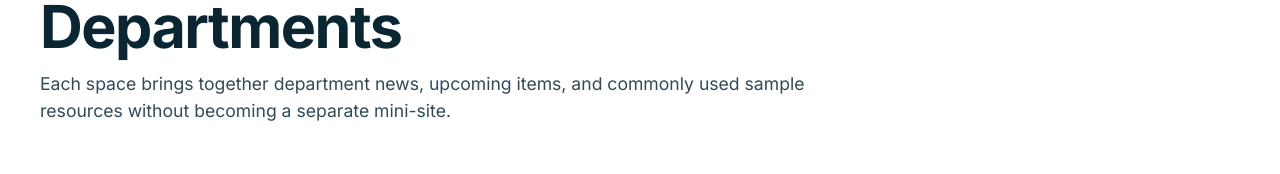
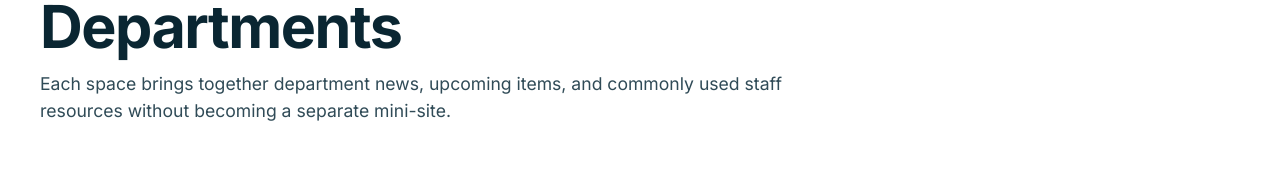
Before and after one commit to htmtj/bethlehem-inn-staff-hub-reader, a React (Vite) app: page /departments in a window 1280 px wide. Shown: the part 179-353 px from the top of the page. Built offline with nearby package versions, Linux system fonts and the light colour scheme.

Commit message:
Clarify approved resource labeling

```diff
--- a/src/components/SearchDialog.tsx
+++ b/src/components/SearchDialog.tsx
@@ -42,7 +42,7 @@ export function SearchDialog({ open, onClose }: SearchDialogProps) {
         <div className="search-dialog__header">
           <div>
             <h2>Search the Staff Hub</h2>
-            <p>Find active news, upcoming items, departments, and sample resources.</p>
+            <p>Find active news, upcoming items, departments, and staff resources.</p>
           </div>
           <button aria-label="Close search" className="icon-button" onClick={onClose} type="button">
             <X aria-hidden="true" />
@@ -62,7 +62,7 @@ export function SearchDialog({ open, onClose }: SearchDialogProps) {
         </label>
         <div aria-live="polite" className="search-results">
           {!query.trim() ? (
-            <p className="search-prompt">Start typing to search the active sample content.</p>
+            <p className="search-prompt">Start typing to search current Staff Hub content.</p>
           ) : results.length ? (
             <>
               <p className="result-count">
--- a/src/pages/DepartmentsPage.tsx
+++ b/src/pages/DepartmentsPage.tsx
@@ -12,7 +12,7 @@ export function DepartmentsPage() {
     <div className="page-width page-stack">
       <header className="page-header">
         <h1>Departments</h1>
-        <p>Each space brings together department news, upcoming items, and commonly used sample resources without becoming a separate mini-site.</p>
+        <p>Each space brings together department news, upcoming items, and commonly used staff resources without becoming a separate mini-site.</p>
       </header>
       <section aria-labelledby="department-directory-heading">
         <h2 id="department-directory-heading" className="sr-only">Department directory</h2>
```
